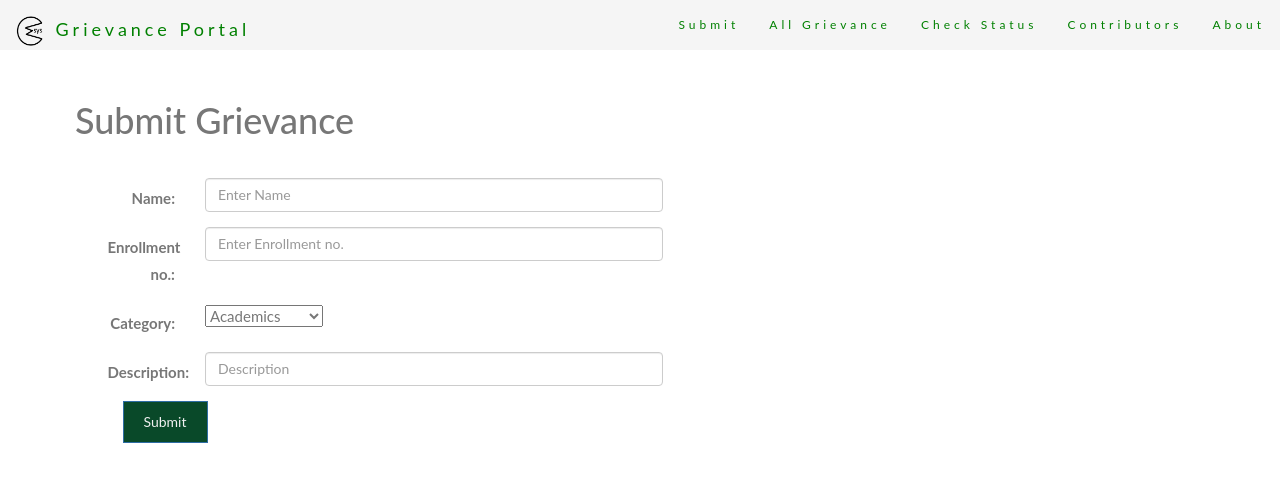
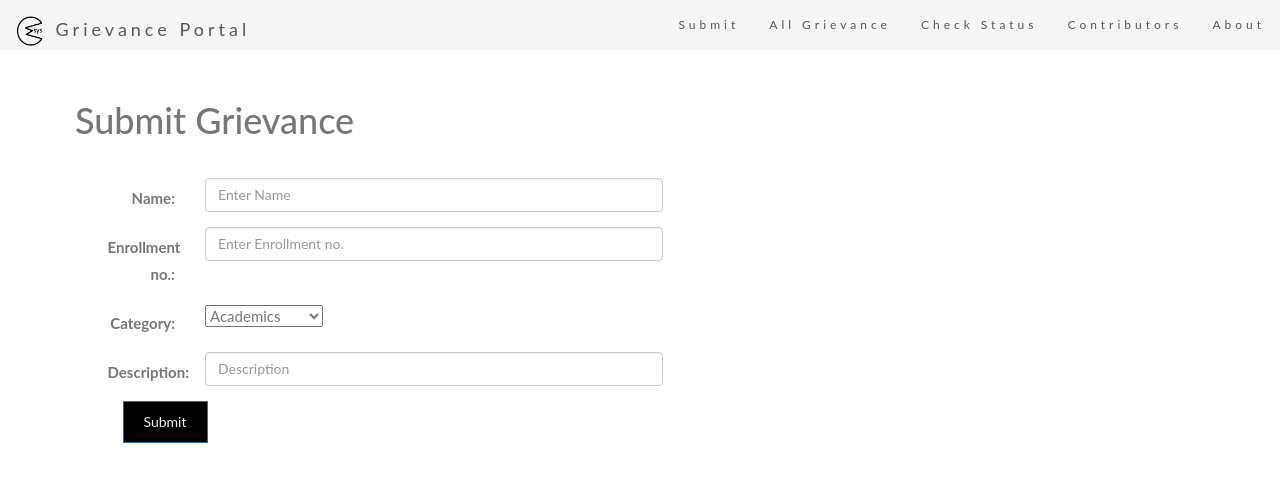
Before and after one commit to harry-hov/GMsys, a Django app: page /submit/ in a window 1280 px wide. Shown: the top 482 px of the page. Run offline with Django 3.2, Linux system fonts and the light colour scheme; some libraries are stand-ins or nearby versions.

Commit message:
updated css

```diff
--- a/blog/static/css/GMsys_style.css
+++ b/blog/static/css/GMsys_style.css
@@ -17,17 +17,17 @@
 }
 
 .navbar li a, .navbar .navbar-brand {
-    color: green !important;
+    color: rgb(87, 87, 87) !important;
 }
 
 .navbar-nav li a:hover, .navbar-nav li.active a {
-    color: #f4511e !important;
+    color: #000000 !important;
     background-color: #fff !important;
 }
 
 .navbar-default .navbar-toggle {
     border-color: transparent;
-    color: #fff !important;
+    color: rgb(0, 0, 0) !important;
 }
 
 .thumbnail {
@@ -38,12 +38,12 @@
 
 .thumbnail p {
     margin-top: 15px;
-    color: #555;
+    color: rgb(44, 44, 44);
 }
 
 .btn {
     padding: 10px 20px;
-    background-color: rgb(9, 73, 41);
+    background-color: rgb(0, 0, 0);
     color: #f1f1f1;
     border-radius: 0;
     transition: .2s;
```
